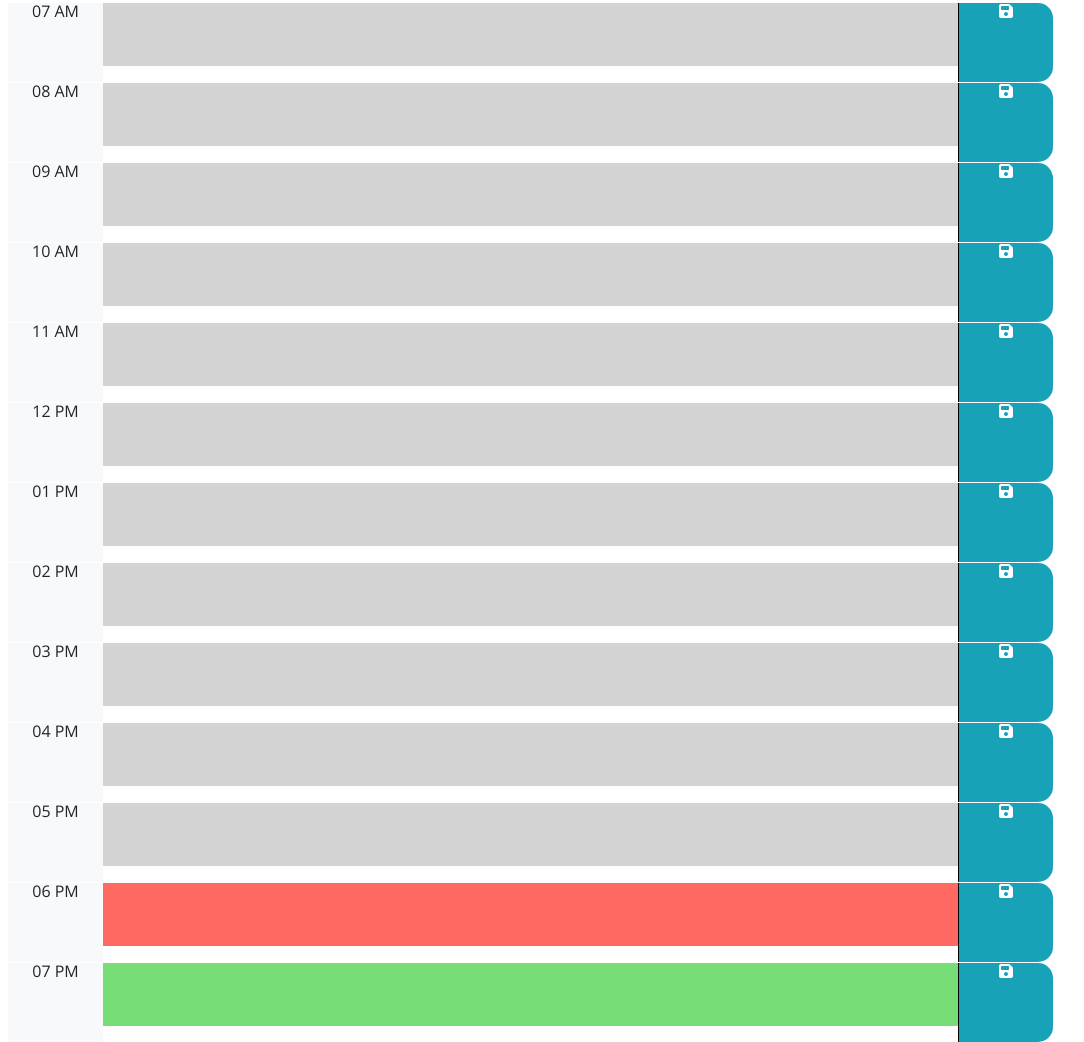
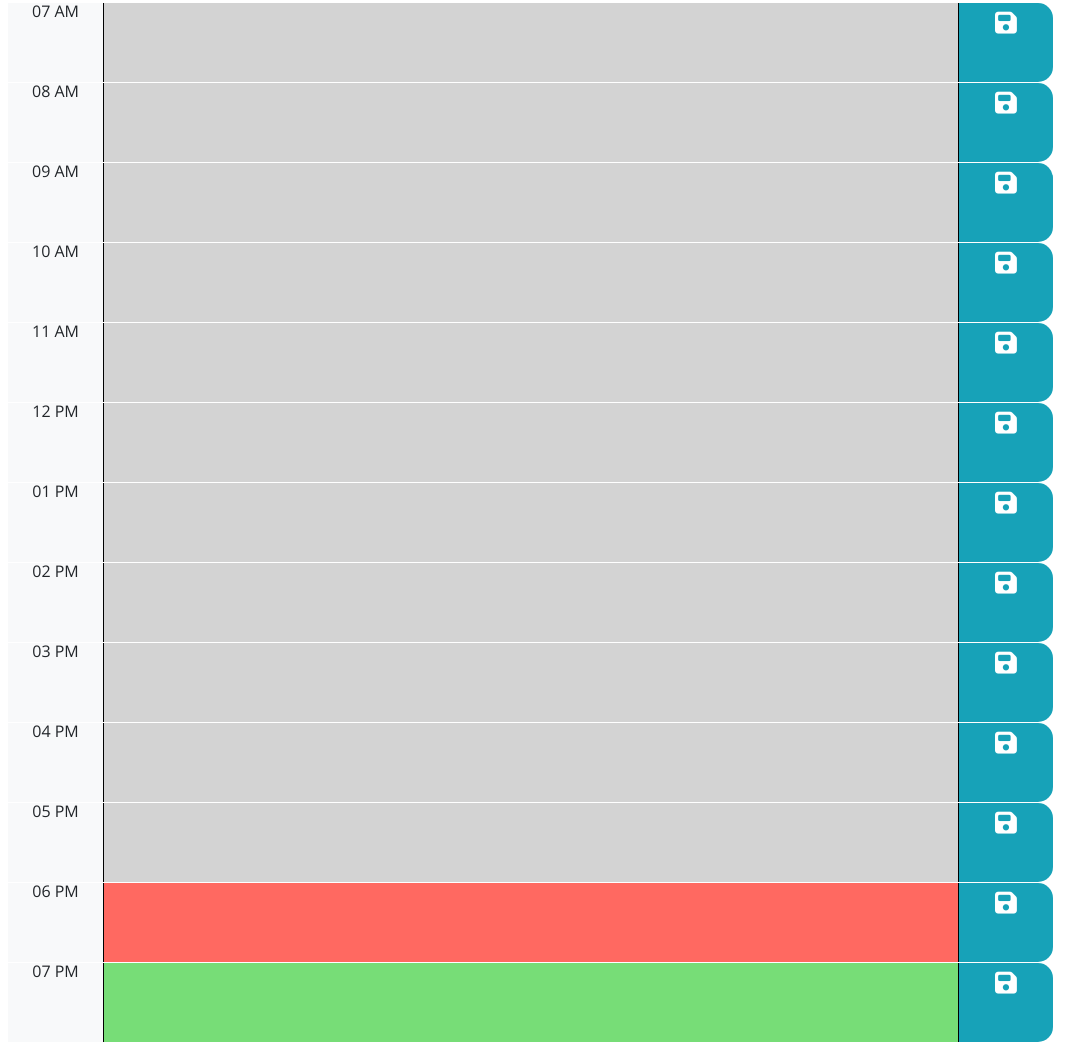
Before and after one commit to isaiasqb/day-scheduler, a plain HTML site: page index.html in a window 1280 px wide. Shown: the part 334-1376 px from the top of the page, without its empty margins (62-1146 px from the left). Drawn offline with nearby package versions, Linux system fonts and the light colour scheme.

Commit message:
comented out some parts to try reverse ingenering the code so far

```diff
--- a/assets/javascript.js
+++ b/assets/javascript.js
@@ -2,6 +2,7 @@
 
 // create an array with times times for the working day
 var hoursArr = ["7", "8", "9", "10", "11", "12", "13", "14", "15", "16", "17", "18", "19"]
+
 
 // display the local time in the header
 $("#currentDay").text(moment().format("LL").toString())
@@ -11,34 +12,36 @@ $("#currentDay").text(moment().format("LL").toString())
 var currentHour = moment().format("H").toString() // this is the current hour (ex. 02)
 
 
+//TIME BLOCKS dinamically created
+// var initializePage = function (){
+    // var savedTasks = readLocalStorage()
 
-
-//TIME BLOCKS dinamically created
     for(var i = 0; i < hoursArr.length; i++){
-
+        //iterator for each hour of the day
+        var hourId = hoursArr[i];
         // create the row that contains the task sections
         var hourBlockContainer = $("<div>").addClass("time-block row")
-            .attr("hour-id", hoursArr[i]);
+                .attr("hour-id", hourId);
 
             //create the display of each hour of the day
         var hourDisplay = $("<div>").addClass("hour-display col-lg-1 bg-light")
-    var blockHour = (moment().set("hour", hoursArr[i]).format("hh A"));
+        var blockHour = (moment().set("hour", hourId).format("hh A"));
         hourDisplay.append(blockHour)
 
             //create the description text area for heach hourly task
-    var hourTask = $("<p>").addClass("hour-task col-lg-9")
-            .attr("hour-id", hoursArr[i])
+        var hourTask = $("<textarea>").addClass("textarea description col-lg-9")
+                .attr("hour-id", hourId)
+                // .val(savedTasks[hourId]); //assigns the value of the local storage inofmration
 
             // create the save button area
         var saveIcon = $("<i>").addClass("fa-solid fa-floppy-disk");
         var hourSave = $("<div>").addClass("saveBtn col-lg-1 bg-info")
-            .attr("hour-id", hoursArr[i])
+                .attr("hour-id", hourId)
                 .append(saveIcon);
 
             //append al all 3 sections to the parents
         hourBlockContainer.append(hourDisplay, hourTask, hourSave);
         $("#time-blocks-list").append(hourBlockContainer);
-
 
             //dynamically change the color depending on the hour
         if(Math.abs(currentHour) > Math.abs(hourTask.attr("hour-id"))){
@@ -49,11 +52,15 @@ for(var i = 0; i < hoursArr.length; i++){
             hourTask.addClass('future')
         };
     }; //...end of for loop
+// }
+
+
+
 
 
 
 //CHANGE descriptive text for every task
-$(".hour-task").on("click", function() {
+$('.saveBtn').on("click", function() {
     var text = $(this) //selects the text value of the element clicked on
     .text()
     .trim();
@@ -65,6 +72,7 @@ $(".hour-task").on("click", function() {
     $(this).replaceWith(textInput);  //replaced the <p> element with the <textarea>
 
     textInput.trigger("focus"); //places cursor on text area
+    console.log("you clikced save")
   });
 
 
@@ -82,7 +90,6 @@ $(".time-block").on("blur", "textarea", function(){
 
     // convert the <textarea> back into a <p> element.
     var description = $("<p>")
-    //   .addClass("m-1")
       .attr("hour-id", id)
       .text(text)
       .addClass("col-lg-9 description")
@@ -99,23 +106,44 @@ $(".time-block").on("blur", "textarea", function(){
 
 
 
-var savedTasks = {
+
+
+
+
+var defaultSavedTasks = {
     7:"",8:"",9:"",10:"",11:"",12:"",13:"",14:"",15:"",16:"",17:"",18:"",19:""
 }
 
 //save in local storage
 var saveToLocal = function(id, data){
     // console.log(id, data)
+    var savedTasks = readLocalStorage()
     savedTasks[id] = data
 
     localStorage.setItem("savedTasks", JSON.stringify(savedTasks));
 };
 
-    var parsedSavedTasks = JSON.parse(localStorage.getItem("savedTasks"))
-    console.log(parsedSavedTasks)
+var readLocalStorage = function(){
+    //access local storage
+    var savedTasks = JSON.parse(localStorage.getItem("savedTasks"));
+    //check if previous data exists
+    //if no porevious data, initialize to default object
+    if(!savedTasks){
+        savedTasks = defaultSavedTasks}
+
+    //return our object
+    return savedTasks
+};
+
+// initializePage()
 
 
 
+
+
+//we want to read all of out text areas
+//loop through each one
+//
 
 
 
--- a/assets/style.css
+++ b/assets/style.css
@@ -11,6 +11,7 @@ textarea{
   color: #000000;
   border-left: 1px solid black;
   padding: 10px;
+  font-size: 1.8rem;
 }
 
 .jumbotron {
@@ -44,17 +45,17 @@ textarea{
 
 .past {
   background-color: #d3d3d3;
-  color: white;
+  color: rgb(255, 255, 255);
 }
 
 .present {
   background-color: #ff6961;
-  color: white;
+  color: rgb(90, 84, 84);
 }
 
 .future {
   background-color: #77dd77;
-  color: white;
+  color: rgb(0, 0, 0);
 }
 
 .saveBtn {
@@ -63,9 +64,14 @@ textarea{
   border-bottom-right-radius: 15px;
   background-color: #06AED5;
   color: white;
+  padding-top: .5rem;
+}
+
+.saveBtn i {
+  font-size: 25px;
 }
 
 .saveBtn i:hover {
-  font-size: 20px;
+  font-size: 45px;
   transition: all .3s ease-in-out;
 }
```
Also changed, not shown: index.html (+1 -1 lines). Lines whose indentation alone changed are shown as unchanged.
